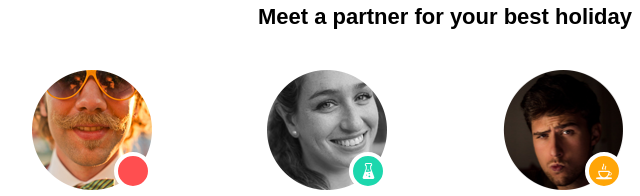
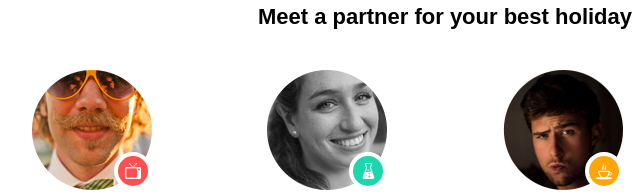
Before and after one commit to Mykhail1387/goit-fe-course, a plain HTML site: page module-08/index.html in a window 1280 px wide. Shown: the part 756-952 px from the top of the page, 195-835 px from the left. Drawn offline with Linux system fonts and the light colour scheme; the site is published under a folder, as on GitHub Pages, so addresses that start at the root find nothing.

Commit message:
my all eighth work

```diff
--- a/module-08/css/style.css
+++ b/module-08/css/style.css
@@ -98,7 +98,7 @@
 }
 .television::after {
   background: rgb(255, 78, 80);
-  background-image: url(/img/icons/1.icon-tv.png);
+  background-image: url(../img/icons/1.icon-tv.png);
   background-repeat: no-repeat;
   background-position: center;
 }
```
